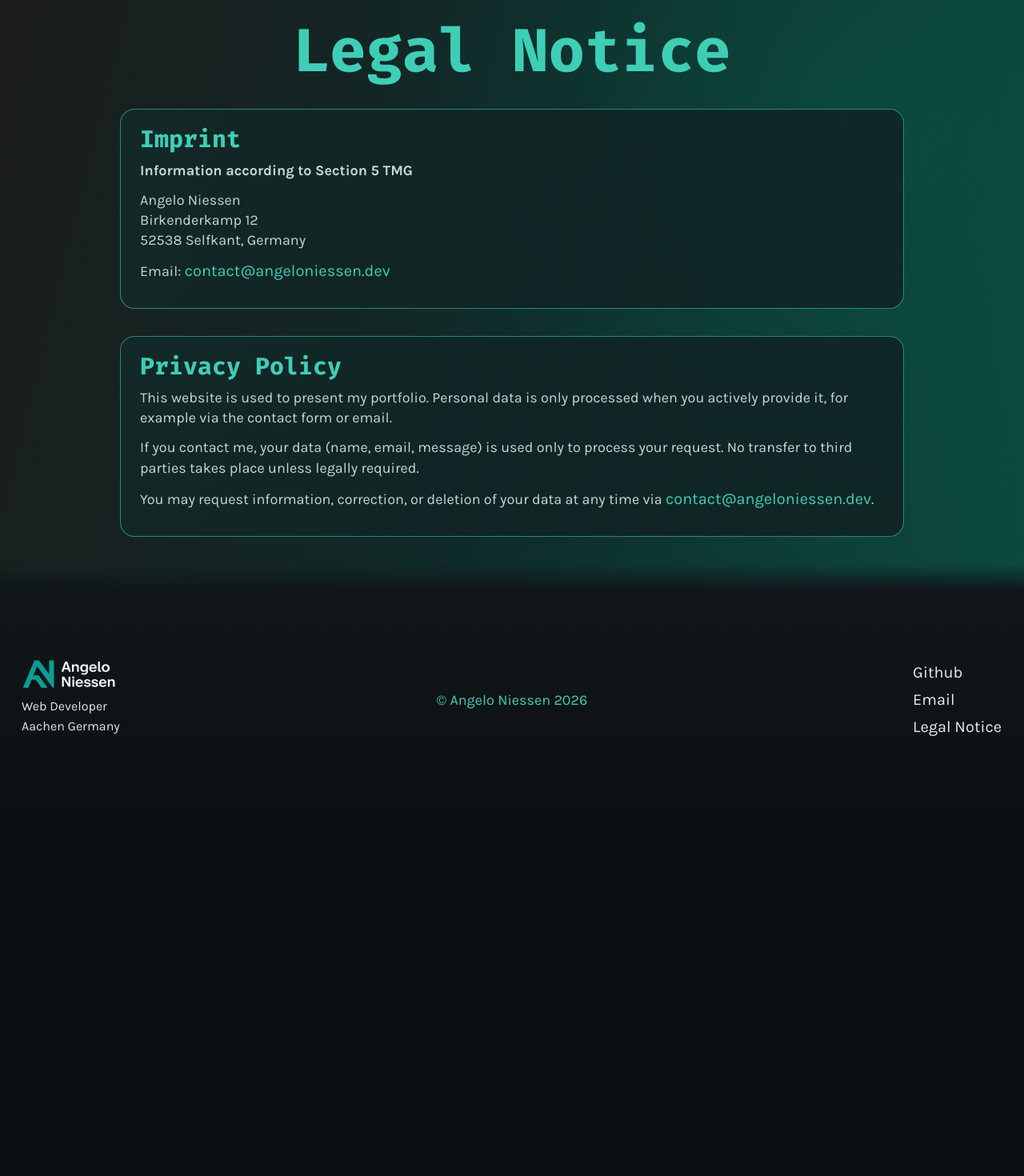
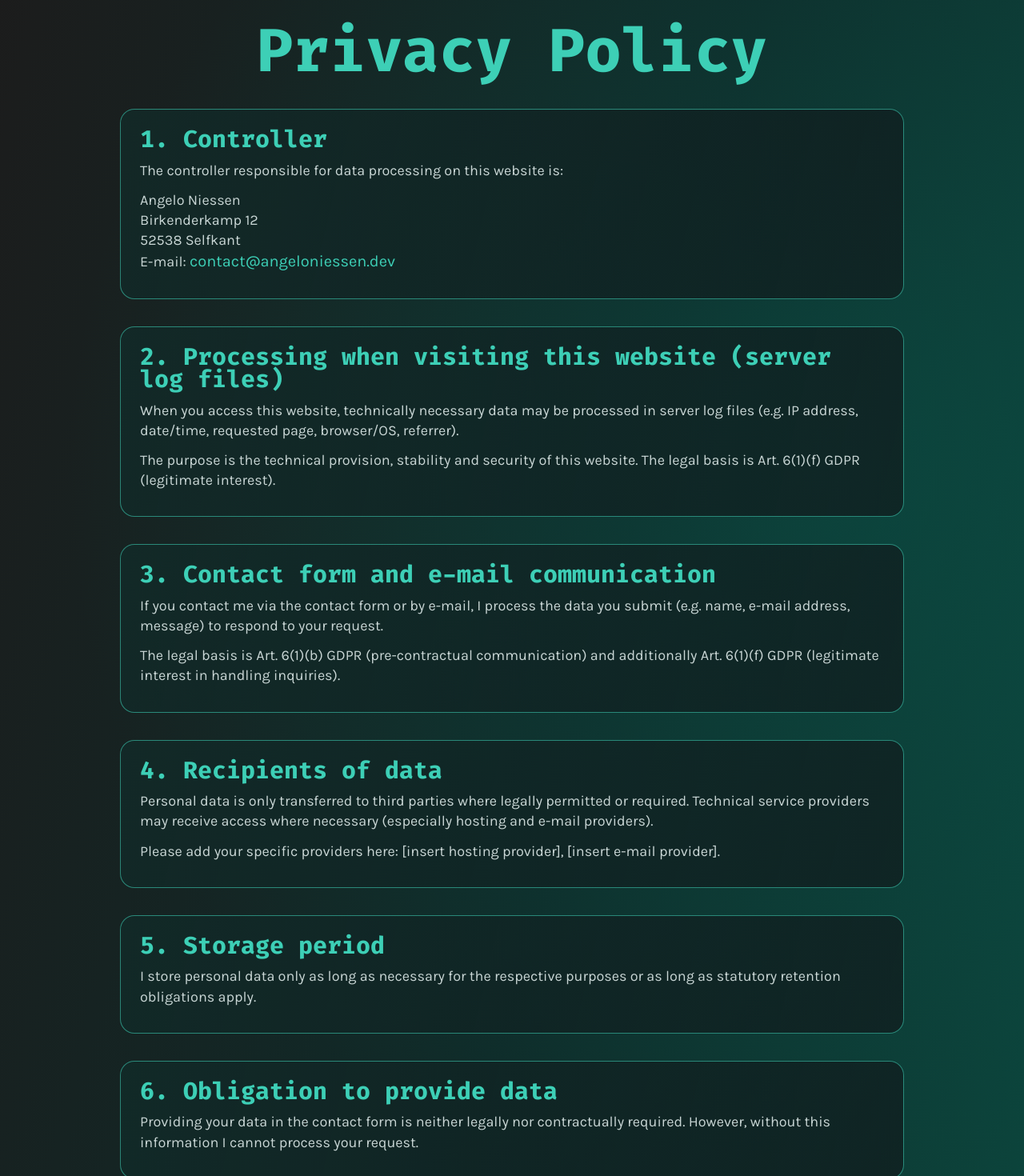
Before and after one commit to angelo-niessen-93/Portfolio_Angelo_Niessen, an Angular app: page /privacy-policy in a window 1280 px wide. Before the commit this address led to /legal-notice. Shown: the part 80-1550 px from the top of the page at 80% size. Before the commit the page ends 1090 px from the top, so only its background shows below. Built offline with nearby package versions, Linux system fonts and the light colour scheme.

Commit message:
Add PHP contact mail endpoint and split legal/privacy pages

```diff
--- a/src/app/app.config.ts
+++ b/src/app/app.config.ts
@@ -1,8 +1,9 @@
 import { ApplicationConfig, provideBrowserGlobalErrorListeners } from '@angular/core';
 import { provideRouter } from '@angular/router';
+import { provideHttpClient } from '@angular/common/http';
 
 import { routes } from './app.routes';
 
 export const appConfig: ApplicationConfig = {
-  providers: [provideBrowserGlobalErrorListeners(), provideRouter(routes)],
+  providers: [provideBrowserGlobalErrorListeners(), provideRouter(routes), provideHttpClient()],
 };
--- a/src/app/app.routes.ts
+++ b/src/app/app.routes.ts
@@ -1,10 +1,11 @@
 import { Routes } from '@angular/router';
 import { Home } from './pages/home/home';
 import { Legal } from './pages/legal/legal';
+import { Privacy } from './pages/privacy/privacy';
 
 export const routes: Routes = [
   { path: 'legal-notice', component: Legal },
-  { path: 'privacy-policy', redirectTo: 'legal-notice', pathMatch: 'full' },
+  { path: 'privacy-policy', component: Privacy },
   { path: '', component: Home, pathMatch: 'full' },
   { path: '**', redirectTo: '' },
 ];
--- a/src/app/pages/legal/legal.html
+++ b/src/app/pages/legal/legal.html
@@ -5,33 +5,44 @@
     <main class="legal-content">
       <h1>Legal Notice</h1>
 
-      <section class="legal-block" id="imprint">
-        <h2>Imprint</h2>
-        <p><strong>Information according to Section 5 TMG</strong></p>
+      <section class="legal-block">
+        <h2>Information according to Section 5 DDG</h2>
         <p>
           Angelo Niessen<br />
           Birkenderkamp 12<br />
-          52538 Selfkant, Germany
+          52538 Selfkant<br />
+          Germany
         </p>
+
         <p>
-          Email:
+          E-mail:
           <a href="mailto:contact@angeloniessen.dev">contact@angeloniessen.dev</a>
+        </p>
+
+        <p>
+          Contact form on this website:
+          <a [routerLink]="['/']" fragment="contact">Go to contact section</a>
         </p>
       </section>
 
-      <section class="legal-block" id="privacy-policy">
-        <h2>Privacy Policy</h2>
+      <section class="legal-block">
+        <h2>Responsible for content according to Section 18 para. 2 MStV</h2>
         <p>
-          This website is used to present my portfolio. Personal data is only processed when you
-          actively provide it, for example via the contact form or email.
+          Angelo Niessen<br />
+          Birkenderkamp 12<br />
+          52538 Selfkant
+        </p>
+      </section>
+
+      <section class="legal-block">
+        <h2>Additional Notes</h2>
+        <p>
+          This legal notice applies to Angelo Niessen's website.
         </p>
         <p>
-          If you contact me, your data (name, email, message) is used only to process your
-          request. No transfer to third parties takes place unless legally required.
-        </p>
-        <p>
-          You may request information, correction, or deletion of your data at any time via
-          <a href="mailto:contact@angeloniessen.dev">contact@angeloniessen.dev</a>.
+          If legally required, please add further mandatory information here: commercial register,
+          association register, partnership register or cooperative register, registration number,
+          VAT ID according to Section 27a UStG, or business ID according to Section 139c AO.
         </p>
       </section>
     </main>
--- a/src/app/pages/legal/legal.ts
+++ b/src/app/pages/legal/legal.ts
@@ -1,11 +1,12 @@
 import { Component } from '@angular/core';
+import { RouterLink } from '@angular/router';
 import { FooterComponent } from '../../layout/footer/footer';
 import { HeaderComponent } from '../../layout/header/header';
 
 @Component({
   selector: 'app-legal',
   standalone: true,
-  imports: [HeaderComponent, FooterComponent],
+  imports: [HeaderComponent, FooterComponent, RouterLink],
   templateUrl: './legal.html',
   styleUrls: ['./legal.scss'],
 })
--- /dev/null
+++ b/src/app/pages/privacy/privacy.html
@@ -0,0 +1,119 @@
+<section class="privacy-page">
+  <app-header></app-header>
+
+  <div class="privacy-inner">
+    <main class="privacy-content">
+      <h1>Privacy Policy</h1>
+
+      <section class="privacy-block">
+        <h2>1. Controller</h2>
+        <p>
+          The controller responsible for data processing on this website is:
+        </p>
+        <p>
+          Angelo Niessen<br />
+          Birkenderkamp 12<br />
+          52538 Selfkant<br />
+          E-mail:
+          <a href="mailto:contact@angeloniessen.dev">contact@angeloniessen.dev</a>
+        </p>
+      </section>
+
+      <section class="privacy-block">
+        <h2>2. Processing when visiting this website (server log files)</h2>
+        <p>
+          When you access this website, technically necessary data may be processed in server log
+          files (e.g. IP address, date/time, requested page, browser/OS, referrer).
+        </p>
+        <p>
+          The purpose is the technical provision, stability and security of this website. The legal
+          basis is Art. 6(1)(f) GDPR (legitimate interest).
+        </p>
+      </section>
+
+      <section class="privacy-block">
+        <h2>3. Contact form and e-mail communication</h2>
+        <p>
+          If you contact me via the contact form or by e-mail, I process the data you submit (e.g.
+          name, e-mail address, message) to respond to your request.
+        </p>
+        <p>
+          The legal basis is Art. 6(1)(b) GDPR (pre-contractual communication) and additionally
+          Art. 6(1)(f) GDPR (legitimate interest in handling inquiries).
+        </p>
+      </section>
+
+      <section class="privacy-block">
+        <h2>4. Recipients of data</h2>
+        <p>
+          Personal data is only transferred to third parties where legally permitted or required.
+          Technical service providers may receive access where necessary (especially hosting and
+          e-mail providers).
+        </p>
+        <p>
+          Please add your specific providers here:
+          [insert hosting provider], [insert e-mail provider].
+        </p>
+      </section>
+
+      <section class="privacy-block">
+        <h2>5. Storage period</h2>
+        <p>
+          I store personal data only as long as necessary for the respective purposes or as long as
+          statutory retention obligations apply.
+        </p>
+      </section>
+
+      <section class="privacy-block">
+        <h2>6. Obligation to provide data</h2>
+        <p>
+          Providing your data in the contact form is neither legally nor contractually required.
+          However, without this information I cannot process your request.
+        </p>
+      </section>
+
+      <section class="privacy-block">
+        <h2>7. Your rights</h2>
+        <p>
+          Under the GDPR, you have the right to access, rectification, erasure, restriction of
+          processing, data portability and to object to processing.
+        </p>
+        <p>
+          You also have the right to lodge a complaint with a data protection supervisory authority.
+        </p>
+      </section>
+
+      <section class="privacy-block">
+        <h2>8. Competent supervisory authority</h2>
+        <p>
+          State Commissioner for Data Protection and Freedom of Information North Rhine-Westphalia
+          (LDI NRW)
+          <br />
+          Kavalleriestrasse 2-4, 40213 Duesseldorf
+          <br />
+          Telefon: 0211 38424-0
+          <br />
+          E-Mail: poststelle@ldi.nrw.de
+        </p>
+      </section>
+
+      <section class="privacy-block">
+        <h2>9. No automated decision-making</h2>
+        <p>
+          No automated decision-making, including profiling within the meaning of Art. 22 GDPR,
+          takes place.
+        </p>
+      </section>
+
+      <section class="privacy-block">
+        <h2>10. Contact for privacy requests</h2>
+        <p>
+          If you have questions regarding data protection, please contact:
+          <a href="mailto:contact@angeloniessen.dev">contact@angeloniessen.dev</a>.
+        </p>
+      </section>
+    </main>
+  </div>
+</section>
+
+<app-footer></app-footer>
--- /dev/null
+++ b/src/app/pages/privacy/privacy.scss
@@ -0,0 +1,78 @@
+@use "../../../tokens" as *;
+@use "../../../mixins" as *;
+
+:host {
+  display: block;
+}
+
+.privacy-page {
+  width: 100%;
+  min-height: calc(100vh - 190px);
+  background:
+    radial-gradient(circle at 82% 28%, rgba(8, 98, 85, 0.34) 0%, rgba(0, 0, 0, 0) 48%),
+    linear-gradient(104deg, #1c1c1c 0%, #0f2b29 52%, #0b4a40 100%);
+}
+
+.privacy-inner {
+  @include content-limit;
+  padding: 8px 28px 64px;
+}
+
+.privacy-content {
+  max-width: 980px;
+  margin: 28px auto 0;
+
+  h1 {
+    margin: 0;
+    color: $color-accent;
+    font-size: clamp(46px, 8vw, 76px);
+    line-height: 1;
+    text-align: center;
+  }
+}
+
+.privacy-block {
+  margin-top: 34px;
+  padding: 24px 24px 20px;
+  @include section-card(18px, rgba(61, 207, 182, 0.58));
+
+  h2 {
+    margin: 0 0 12px;
+    color: $color-accent;
+    font-size: 30px;
+  }
+
+  p {
+    margin: 0 0 12px;
+    color: #c9d6d5;
+    font-size: 18px;
+    line-height: 1.4;
+  }
+
+  a {
+    color: $color-accent;
+    text-decoration: none;
+  }
+}
+
+@include respond-md {
+  .privacy-inner {
+    padding: 8px 14px 40px;
+  }
+
+  .privacy-content {
+    margin-top: 14px;
+  }
+
+  .privacy-block {
+    padding: 18px 16px 14px;
+
+    h2 {
+      font-size: 24px;
+    }
+
+    p {
+      font-size: 16px;
+    }
+  }
+}
--- a/src/app/sections/contact/contact.html
+++ b/src/app/sections/contact/contact.html
@@ -36,13 +36,22 @@
         <input id="privacy-consent" type="checkbox" formControlName="privacy" aria-label="Accept privacy policy" />
         <p class="privacy-text">
           I've read the
-          <a [routerLink]="['/legal-notice']" fragment="privacy-policy">privacy policy</a>
+          <a [routerLink]="['/privacy-policy']">privacy policy</a>
           and
           agree to the processing of my data as outlined.
         </p>
       </div>
 
-      <button class="btn send-btn" type="submit" [disabled]="contactForm.invalid">Say Hello ;)</button>
+      @if (successMessage) {
+        <p class="success-message">{{ successMessage }}</p>
+      }
+      @if (errorMessage) {
+        <p class="error-message">{{ errorMessage }}</p>
+      }
+
+      <button class="btn send-btn" type="submit" [disabled]="contactForm.invalid || isSubmitting">
+        {{ isSubmitting ? 'Sending...' : 'Say Hello ;)' }}
+      </button>
     </form>
   </div>
 </section>
--- a/src/app/sections/contact/contact.scss
+++ b/src/app/sections/contact/contact.scss
@@ -150,6 +150,28 @@ h3 {
   }
 }
 
+.success-message {
+  margin: 20px 0 0;
+  padding: 12px 16px;
+  background-color: rgba(61, 207, 182, 0.1);
+  border: 1px solid #3dcfb6;
+  border-radius: 4px;
+  color: #3dcfb6;
+  font-size: 16px;
+  text-align: center;
+}
+
+.error-message {
+  margin: 20px 0 0;
+  padding: 12px 16px;
+  background-color: rgba(255, 68, 68, 0.1);
+  border: 1px solid #ff4444;
+  border-radius: 4px;
+  color: #ff6b6b;
+  font-size: 16px;
+  text-align: center;
+}
+
 @include respond-max(930px) {
   .section-inner {
     padding: 78px 28px 74px;
```
Also changed, not shown: src/app/pages/privacy/privacy.ts (added, +12 -0 lines), src/app/sections/contact/contact.ts (+55 -6 lines), 1 other file (tests, documents, lock files or other folders).
